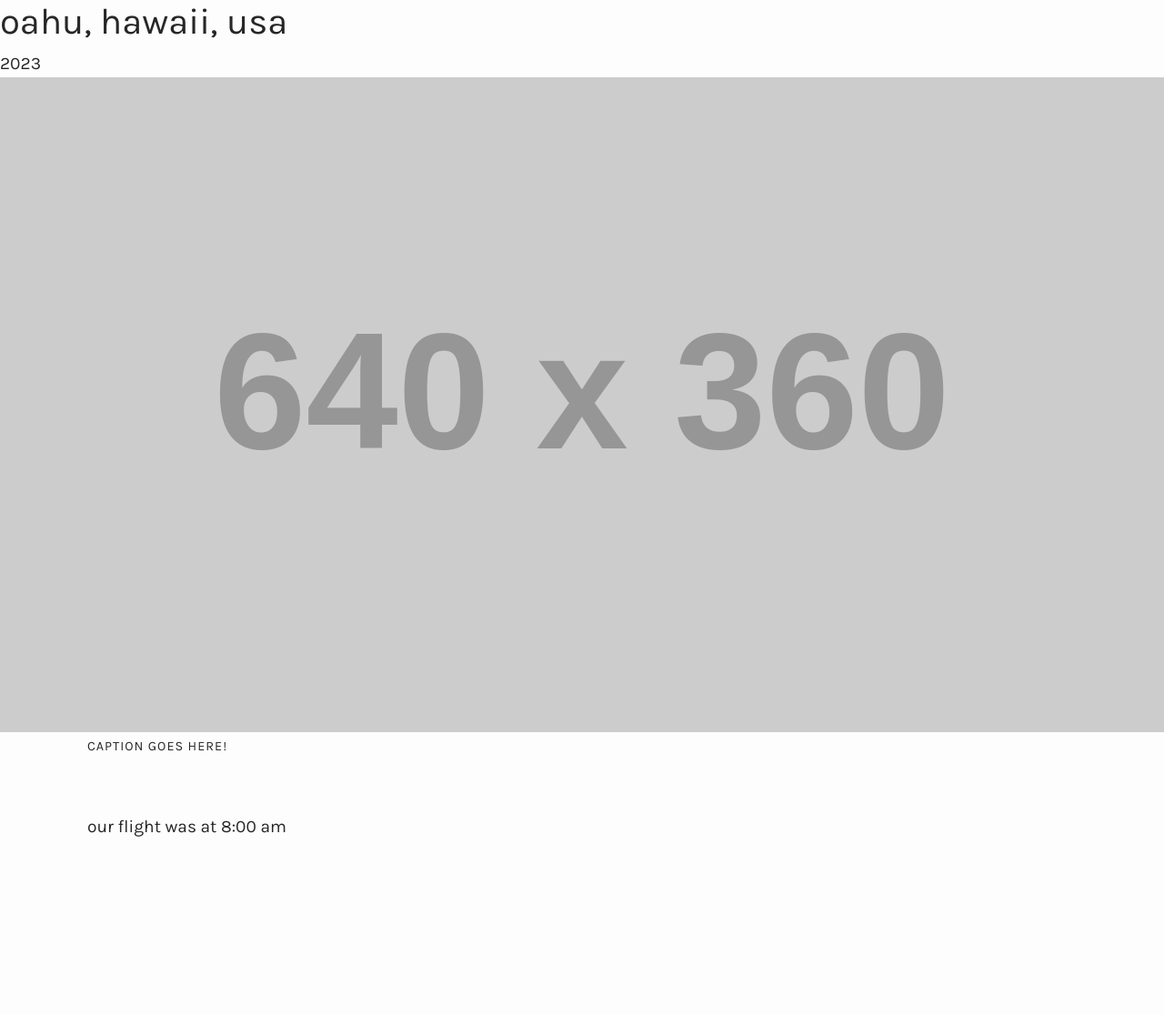
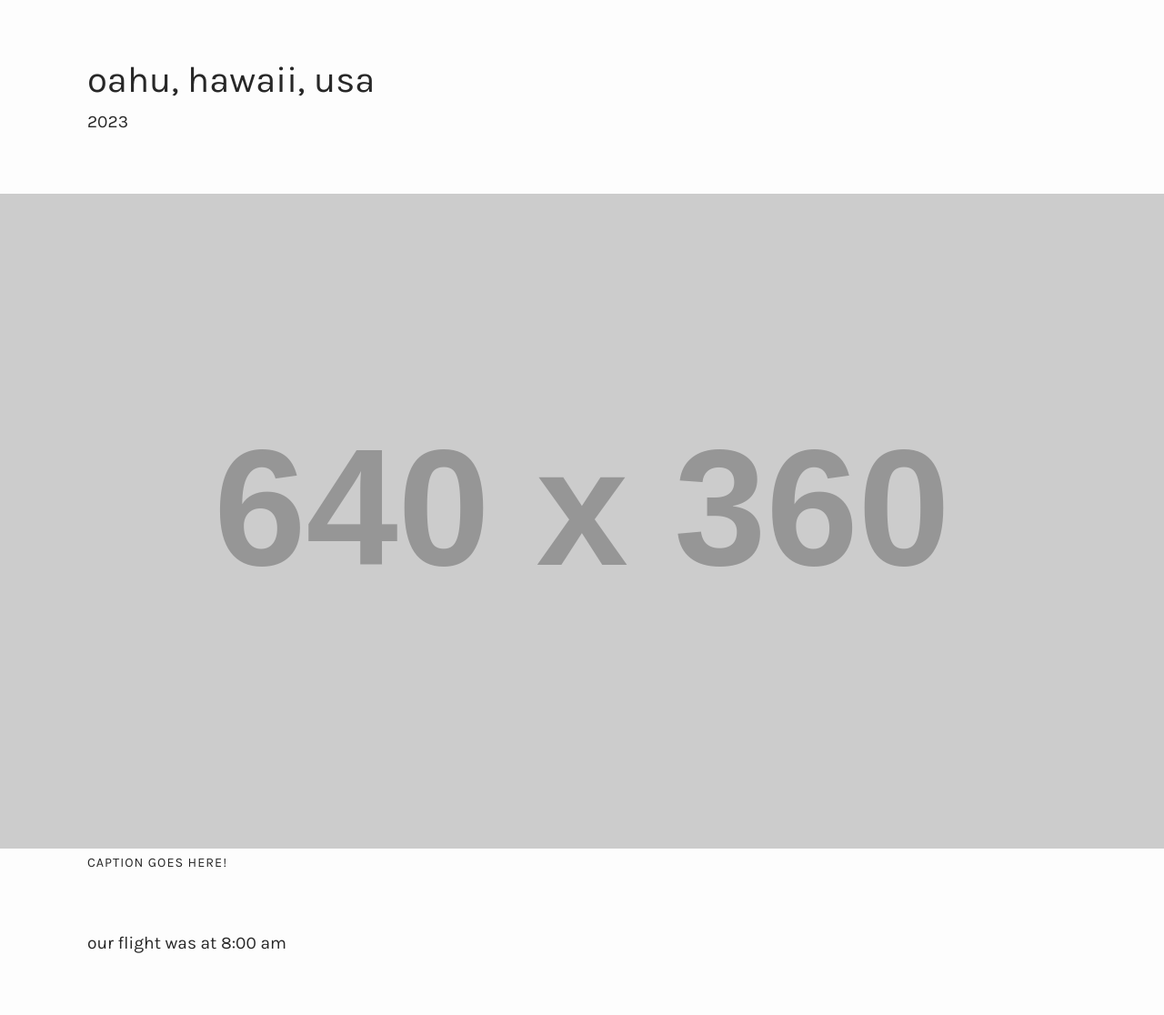
Before and after one commit to natashasupangkat/bon, a Jekyll site: the page built from _trips/hawaii2023.html, in a window 1280 px wide. Shown: the whole page at 91% size. Built offline with Jekyll 4.4.1, drawn with Linux system fonts in a browser that asks for light colours; before the commit the page ends 988 px from its top, so only the background shows below that.

Commit message:
trips: top stylying

```diff
--- a/_layouts/trip.html
+++ b/_layouts/trip.html
@@ -3,7 +3,7 @@
 ---
 
 
-    <div class="top">
+    <div class="content top">
         <h1>{{ page.location }}</h1>
         {{ page.year }}
     </div>
--- a/_sass/trip.scss
+++ b/_sass/trip.scss
@@ -1,3 +1,7 @@
+.top {
+
+}
+
 .caption {
     text-transform: uppercase;
     font-size: 0.9rem;
```
Also changed, not shown: 2 other files.
